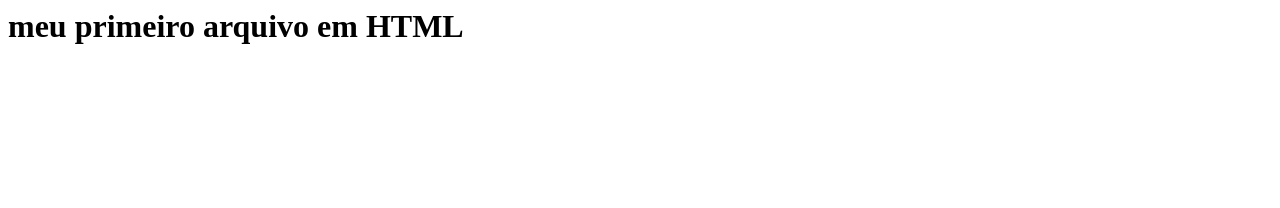
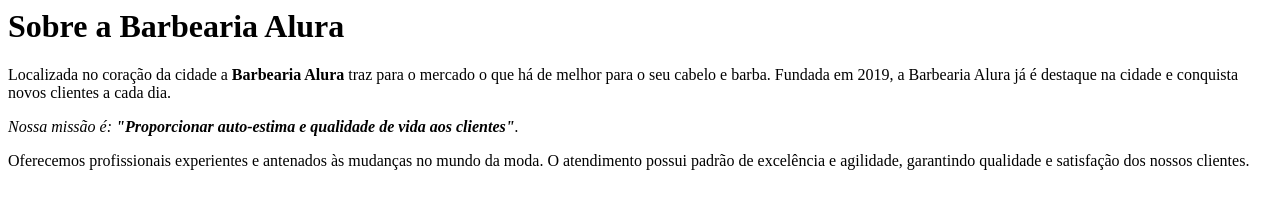
Before and after one commit to CamilaPaludo/Primeiro-reposit-rio, a plain HTML site: page index.html in a window 1280 px wide. Drawn offline with Linux system fonts and the light colour scheme.

Commit message:
Add files via upload

```diff
--- a/index.html
+++ b/index.html
@@ -1,3 +1,7 @@
-<html>
-  <h1>meu primeiro arquivo em HTML</h1>
-</html>
+<h1>Sobre a Barbearia Alura</h1>
+
+<p>Localizada no coração da cidade a <strong>Barbearia Alura</strong> traz para o mercado o que há de melhor para o seu cabelo e barba. Fundada em 2019, a Barbearia Alura já é destaque na cidade e conquista novos clientes a cada dia.</p>
+
+<p><em>Nossa missão é: <strong>"Proporcionar auto-estima e qualidade de vida aos clientes"</strong>.</em></p>
+
+<p>Oferecemos profissionais experientes e antenados às mudanças no mundo da moda. O atendimento possui padrão de excelência e agilidade, garantindo qualidade e satisfação dos nossos clientes.</p>
```
